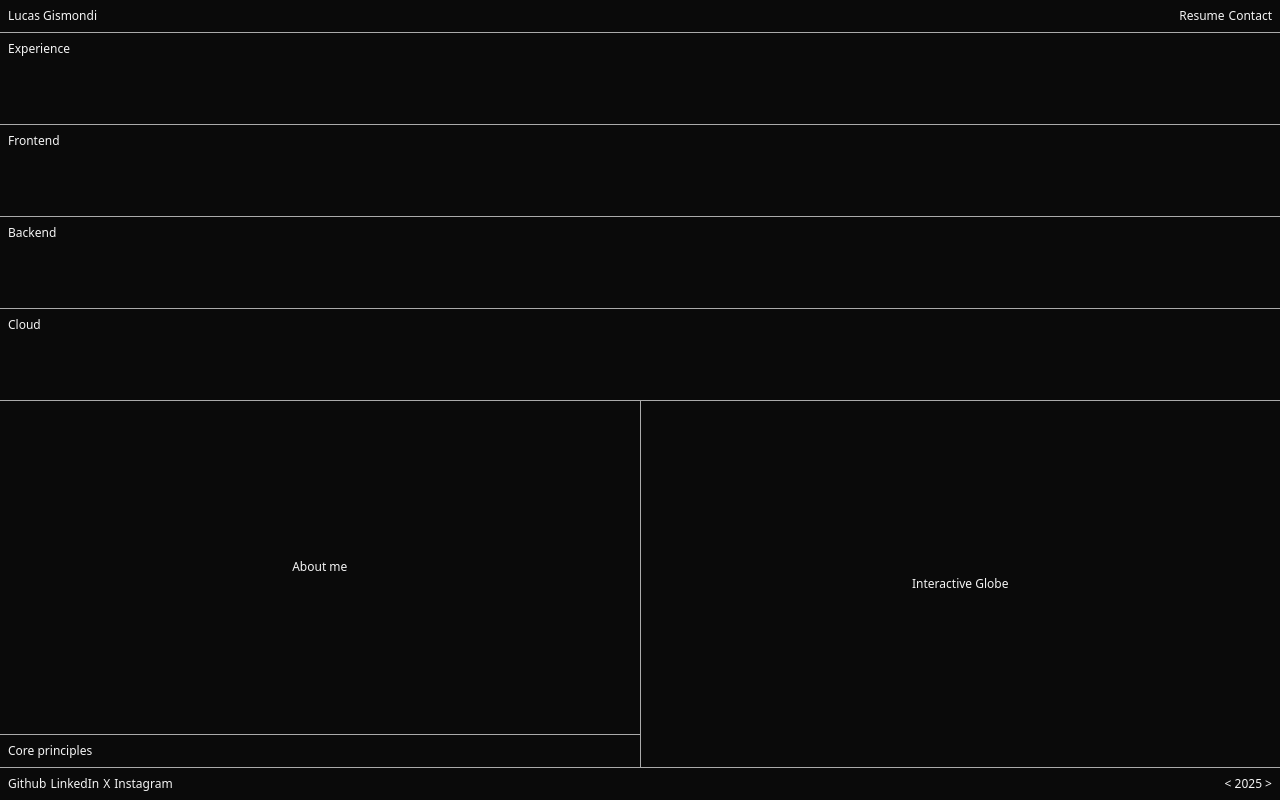
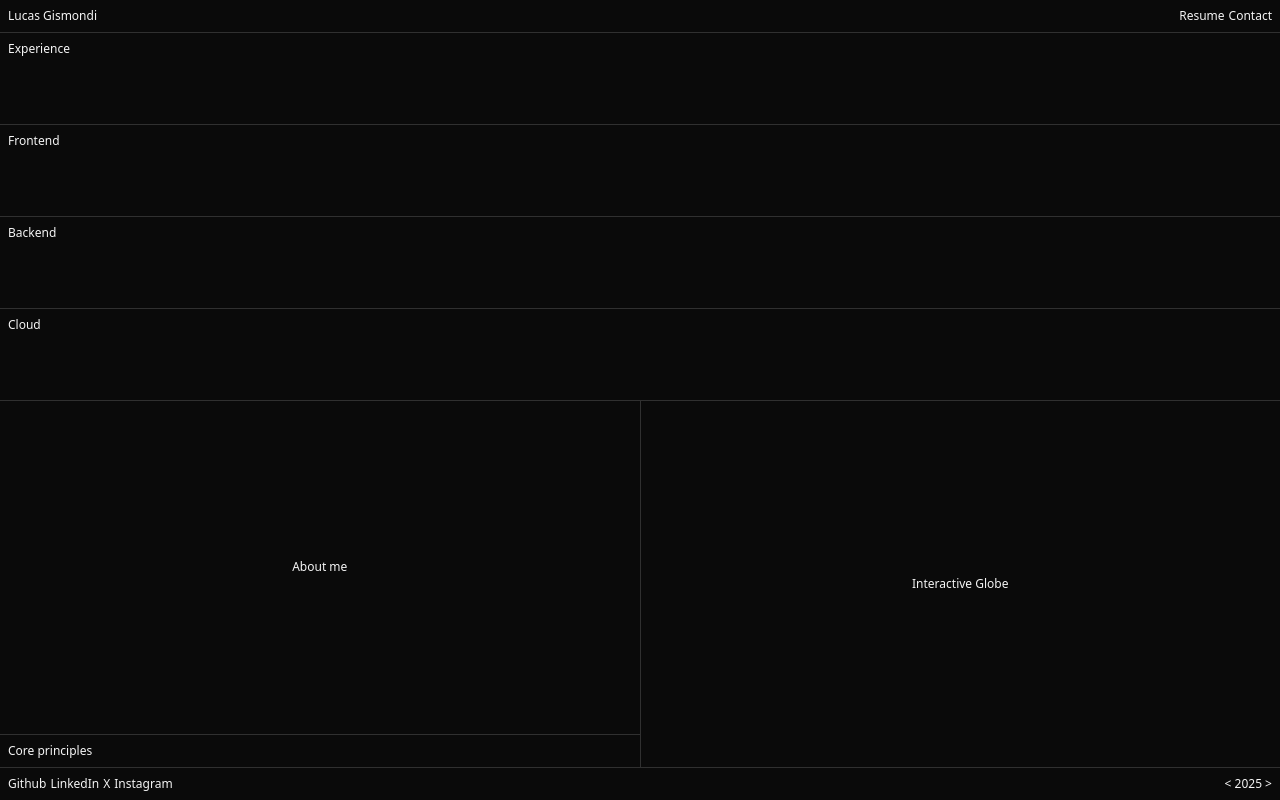
Before and after one commit to lucasgismondi-gg/lucasgv2, a React (Vite) app: page / in a window 1280 px wide. Built offline with nearby package versions, Linux system fonts and the light colour scheme.

Commit message:
feat: adds border animation on page load

```diff
--- a/src/App.tsx
+++ b/src/App.tsx
@@ -3,7 +3,7 @@ import { Link } from "@/components/ui/link"
 function App() {
 
   return (
-    <div className="flex flex-col h-screen bg-border gap-[1px]">
+    <div className="flex flex-col h-screen gap-[1px]">
       <div className="flex flex-row justify-between p-2 bg-background">
         <p className="text-xs">Lucas Gismondi</p>
         <div className="flex flex-row gap-1">
@@ -15,17 +15,17 @@ function App() {
         <div className="flex w-full h-full border-animation bg-background">
           <p className="text-xs p-2">Experience</p>
         </div>
-        <div className="flex w-full h-full border-animation bg-background">
+        <div className="flex w-full h-full border-animation border-animation-delay-1 bg-background">
           <p className="text-xs p-2">Frontend</p>
         </div>
-        <div className="flex w-full h-full border-animation bg-background">
+        <div className="flex w-full h-full border-animation border-animation-delay-2 bg-background">
           <p className="text-xs p-2">Backend</p>
         </div>
-        <div className="flex w-full h-full border-animation bg-background">
+        <div className="flex w-full h-full border-animation border-animation-delay-3 bg-background">
           <p className="text-xs p-2">Cloud</p>
         </div>
       </div>
-      <div className="flex flex-row justify-between h-1/2 gap-[1px]">
+      <div className="flex flex-row justify-between h-1/2 gap-[1px] border-animation border-animation-delay-4">
         <div className="w-1/2 flex flex-col gap-[1px]">
           <div className="flex h-full w-full items-center justify-center p-2 bg-background">
             <p className="text-xs">About me</p>
@@ -38,7 +38,7 @@ function App() {
           <p className="text-xs">Interactive Globe</p>
         </div>
       </div>
-      <div className="flex flex-row justify-between p-2 bg-background">
+      <div className="flex flex-row justify-between p-2 bg-background border-animation border-animation-delay-5">
         <div className="flex flex-row gap-1">
           <Link className="text-xs" href="/">Github</Link>
           <Link className="text-xs" href="/">LinkedIn</Link>
--- a/src/index.css
+++ b/src/index.css
@@ -65,6 +65,10 @@
   }
 }
 
+body {
+  background: #303030;
+}
+
 /* Border animation option for regular containers */
 
 @property --angle {
@@ -105,7 +109,7 @@
 
 @property --left {
   syntax: "<percentage>";
-  initial-value: 0%;
+  initial-value: -20%;
   inherits: false;
 }
 
@@ -113,26 +117,46 @@
   position: relative;
 }
 
-.border-animation::after, .border-animation::before {
+.border-animation::after {
   content: "";
   position: absolute;
   height: 100%;
-  width: 10%;
-  background: linear-gradient(to right, transparent, #00FF88);
+  width: 40%;
+  background: linear-gradient(to right, transparent 0%, #00FF88 100%);
   top: calc(50% - 1px);
   left: var(--left);
   translate: -50% -50%;
   z-index: -1;
   padding-top: 1px;
   box-sizing: content-box;
-  animation: 3s move linear infinite;
+  animation: 1s left-to-right linear;
 }
 
-@keyframes move {
+.border-animation.border-animation-delay-1::after {
+  animation-delay: 0.1s;
+}
+
+.border-animation.border-animation-delay-2::after {
+  animation-delay: 0.25s;
+}
+
+.border-animation.border-animation-delay-3::after {
+  animation-delay: 0.4s;
+}
+
+.border-animation.border-animation-delay-4::after {
+  animation-delay: 0.6s;
+}
+
+.border-animation.border-animation-delay-5::after {
+  animation-delay: 0.7s;
+}
+
+@keyframes left-to-right {
   from {
-    --left: 0%;
+    --left: -20%;
   }
   to {
-    --left: 100%;
+    --left: 120%;
   }
 }
```
